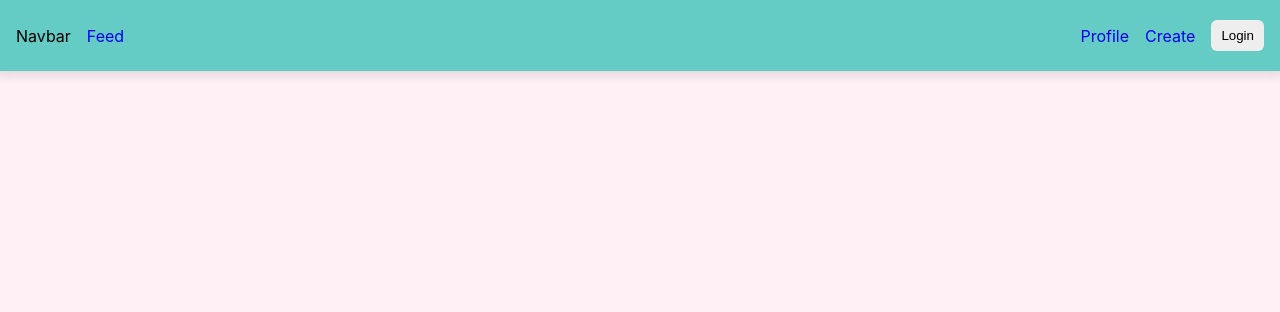
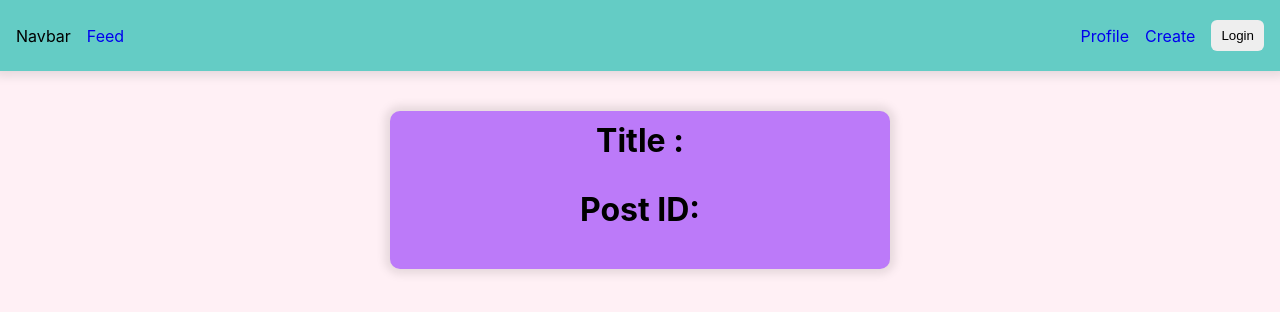
Before and after one commit to bnnnnnogk/my-first-react-app, a React (Vite) app: page /post/1 in a window 1280 px wide. Shown: the top 312 px of the page. Built offline with nearby package versions, Linux system fonts and the light colour scheme; no server answers.

Commit message:
config css and code get params

```diff
--- a/src/hooks/usePost.tsx
+++ b/src/hooks/usePost.tsx
@@ -5,16 +5,17 @@ import { PostDTO } from '../types/dto'
 const usePost = (id: string) => {
   const [posts, setPosts] = useState<PostDTO | null>(null)
   const [isLoading, setIsLoading] = useState<boolean>(false)
+  const [error, setError] = useState<string>('')
 
   useEffect(() => {
     const fetchData = async () => {
       setIsLoading(true)
       try {
-        const res = await axios.get<PostDTO>('https://jsonplaceholder.typicode.com/posts/' + id || '1')
+        const res = await axios.get<PostDTO>(`https://jsonplaceholder.typicode.com/posts/${id}`)
 
         setPosts(res.data)
-      } catch (err) {
-        console.error(err)
+      } catch (error) {
+        setError('Data Not Found')
       } finally {
         setIsLoading(false)
       }
@@ -23,7 +24,7 @@ const usePost = (id: string) => {
     fetchData()
   }, [id])
 
-  return { posts, isLoading }
+  return { posts, isLoading, error }
 }
 
 export default usePost
--- /dev/null
+++ b/src/pages/PostDetail.module.css
@@ -0,0 +1,15 @@
+.feed {
+  width: 100%;
+  max-width: 500px;
+  height: auto;
+  padding: 10px 14px;
+  margin: 10px 0;
+  box-sizing: border-box;
+  box-shadow: 0 0 10px 5px rgb(0 0 0 / 0.1);
+  background-color: #bc7af9;
+  border-radius: 10px;
+  align-items: center;
+  display: flex;
+  flex-direction: column;
+  gap: 30px;
+}
--- a/src/pages/PostDetail.tsx
+++ b/src/pages/PostDetail.tsx
@@ -1,5 +1,6 @@
 import { useParams } from 'react-router-dom'
 import usePost from '../hooks/usePost'
+import classes from './PostDetail.module.css'
 
 const PostDetail = () => {
   const { id } = useParams()
@@ -10,9 +11,9 @@ const PostDetail = () => {
   if (isLoading) return <h1>Loading...</h1>
 
   return (
-    <div>
-      <h1>{posts?.id}</h1>
-      <h1>{posts?.title}</h1>
+    <div className={classes.feed}>
+      <h1>Title : {posts?.title}</h1>
+      <h1>Post ID: {posts?.id}</h1>
       <p>{posts?.body}</p>
     </div>
   )
```
